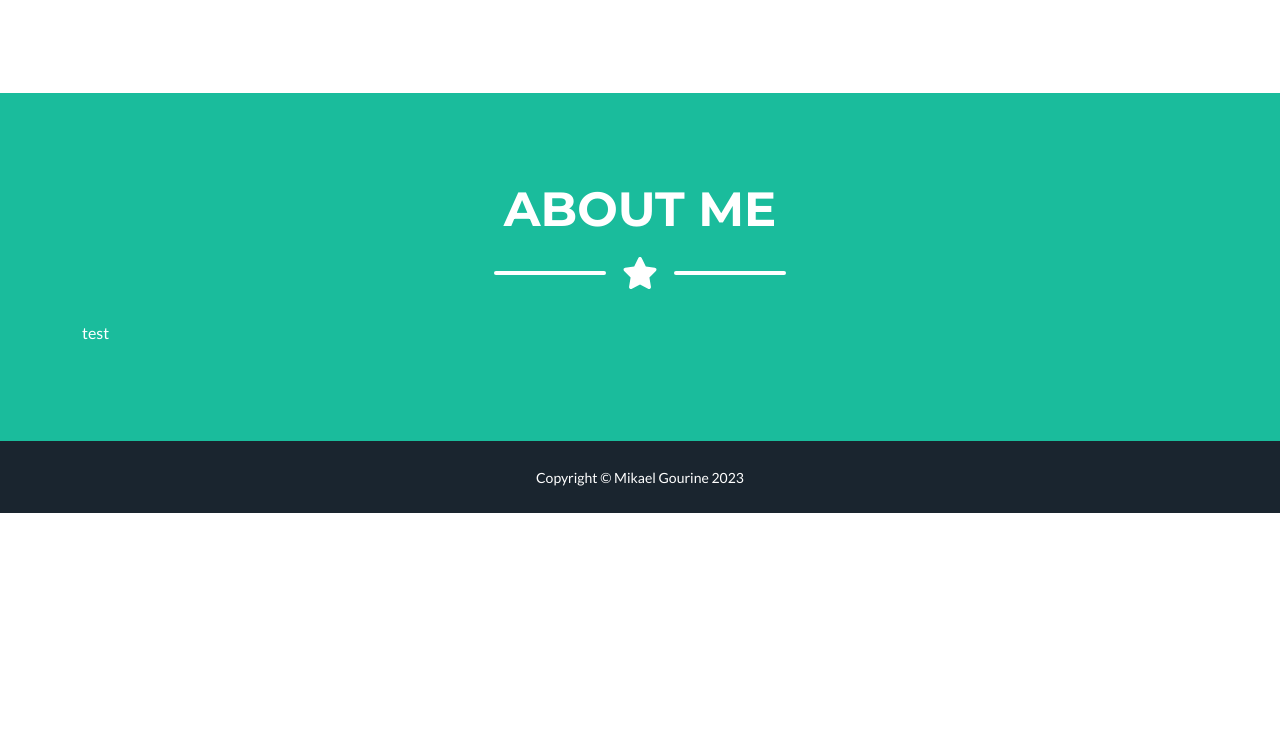
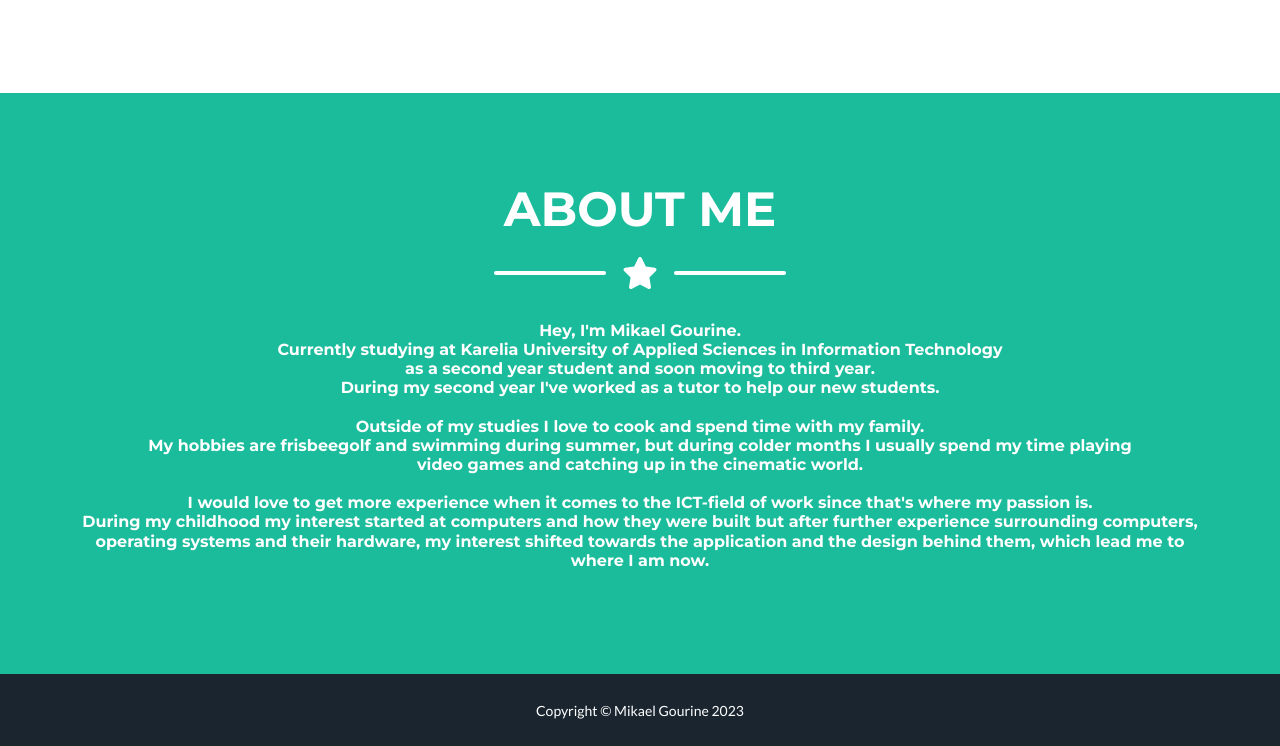
Before and after one commit to mikeymaikh/mg_portfolio, a plain HTML site: page dist/index.html in a window 1280 px wide. Shown: the part 2297-3043 px from the top of the page. Before the commit the page ends 2810 px from the top, so only its background shows below. Drawn offline with nearby package versions, Linux system fonts and the light colour scheme.

Commit message:
Final update 1.0

```diff
--- a/dist/index.html
+++ b/dist/index.html
@@ -190,7 +190,21 @@
             </div>
             <!-- About Section Content-->
             <div class="row">
-                <a>test</a>
+            <center>
+                <h6>Hey, I'm Mikael Gourine.<br>
+                    Currently studying at Karelia University of Applied Sciences in Information Technology<br>
+                    as a second year student and soon moving to third year.<br>
+                    During my second year I've worked as a tutor to help our new students.<br>
+                    <br>
+                    Outside of my studies I love to cook and spend time with my family.<br>
+                    My hobbies are frisbeegolf and swimming during summer, but during colder months I usually spend my time playing<br>
+                    video games and catching up in the cinematic world.<br>
+                    <br>
+                    I would love to get more experience when it comes to the ICT-field of work since that's where my passion is.<br>
+                    During my childhood my interest started at computers and how they were built but after further experience surrounding computers,
+                    operating systems and their hardware, my interest shifted towards the application and the design behind them, which lead me to where I am now.
+                    </h4>
+            </center>
             </div>
         </div>
     </section>
```
